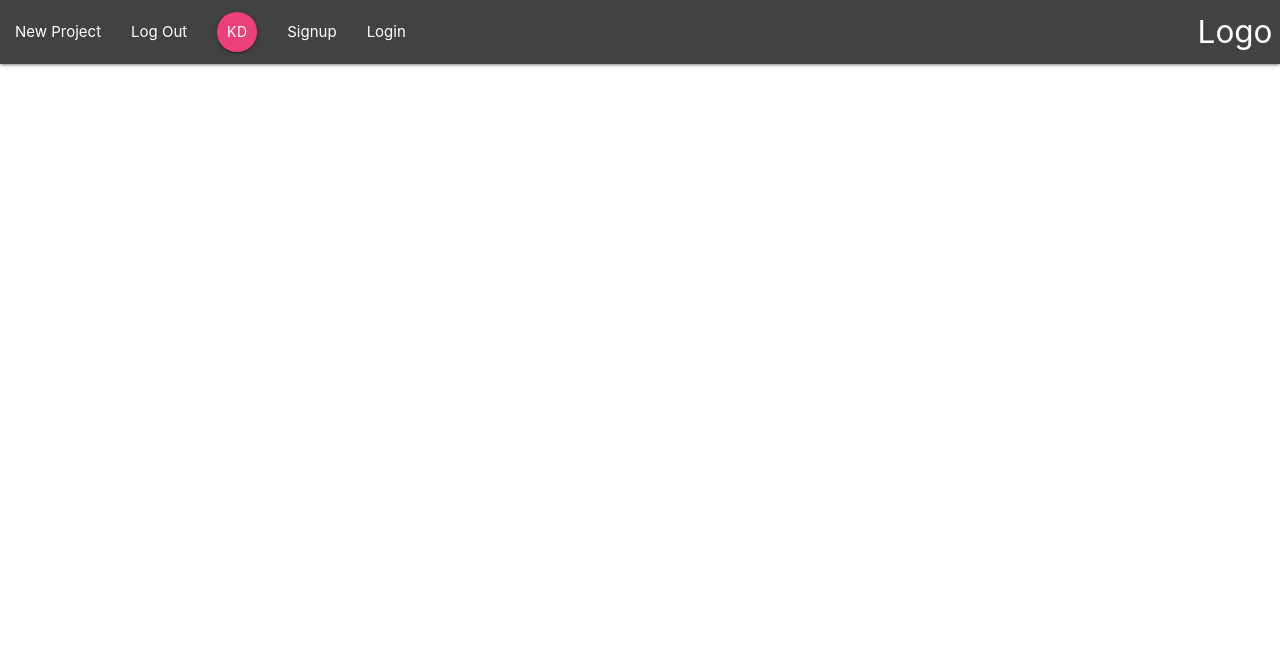
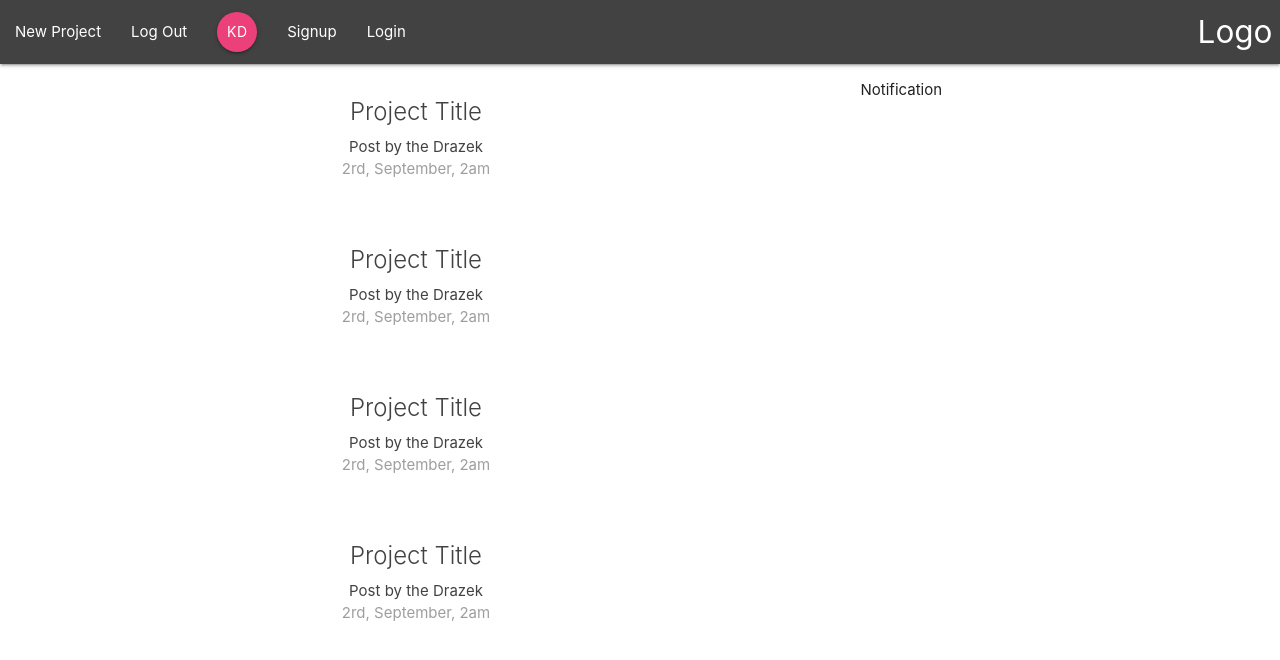
Before and after one commit to DrazekKD/React-router-API, a React (Create React App) app in the folder my-app/: page / in a window 1280 px wide. Shown: the top 660 px of the page. Built offline with nearby package versions, Linux system fonts and the light colour scheme.

Commit message:
add Dashborad and ProjectDetails Route

```diff
--- a/my-app/src/App.js
+++ b/my-app/src/App.js
@@ -1,8 +1,11 @@
 import React, { Component } from 'react';
-import {BrowserRouter} from 'react-router-dom';
+import {BrowserRouter, Switch, Route} from 'react-router-dom';
 import './App.css';
 
 import NavbarTop from './components/layout/Navbar';
+import Dashboard from './components/dashboard/Dashboard';
+import ProjectDetails from './components/projects/ProjectDetails';
+
 
 class App extends Component {
   render() {
@@ -10,6 +13,10 @@ class App extends Component {
       <BrowserRouter>
         <div className="App">
             <NavbarTop/>
+            <Switch>
+                <Route exact path='/' component={Dashboard}/>
+                <Route path='/project/:id' component={ProjectDetails}/>
+            </Switch>
         </div>
       </BrowserRouter>
     );
--- a/my-app/src/components/dashboard/Dashboard.js
+++ b/my-app/src/components/dashboard/Dashboard.js
@@ -0,0 +1,21 @@
+import React, {Component} from 'react';
+import Notification from './Notifications';
+import ProjectList from '../projects/ProjectList';
+
+class Dashboard extends Component {
+	render() {
+		return(
+			<div className="dashboard container">
+				<div className="row">
+					<div className="col s12 m6">
+						<ProjectList/>
+					</div>
+					<div className="col s12 m5 offset-m1">
+						<Notification/>
+					</div>
+				</div>
+			</div>
+		)
+	}
+}
+export default Dashboard;
--- a/my-app/src/components/dashboard/Notifications.js
+++ b/my-app/src/components/dashboard/Notifications.js
@@ -0,0 +1,11 @@
+import React from 'react';
+
+const Notification = () => {
+	return(
+		<div>
+			<p>Notification</p>
+		</div>
+	)
+};
+
+export default Notification;
--- a/my-app/src/components/projects/ProjectDetails.js
+++ b/my-app/src/components/projects/ProjectDetails.js
@@ -0,0 +1,21 @@
+import React from 'react';
+
+const ProjectDetails = (props) => {
+	const id = props.match.params.id;
+	return(
+		<div className="container section project-details">
+			<div className="card z-depth-0">
+				<div className="card-content">
+					<span className="card-title">Project Title {id}</span>
+					<p>Lorem ipsum dolor sit amet, consectetur adipisicing elit. Architecto debitis dolore, ex exercitationem magni nulla praesentium qui. Consequatur culpa cumque, debitis dolore, eaque earum esse ex hic laboriosam laudantium, mollitia non omnis pariatur perferendis quam qui similique sit velit vero!</p>
+				</div>
+				<div className="card-action gret lighten-4 grey-text">
+					<div>Post by the Drazek</div>
+					<div>2nd, September, 2am</div>
+				</div>
+			</div>
+		</div>
+	);
+};
+
+export default ProjectDetails;
--- a/my-app/src/components/projects/ProjectList.js
+++ b/my-app/src/components/projects/ProjectList.js
@@ -0,0 +1,15 @@
+import React from 'react';
+import ProjectSummary from './ProjectSummary';
+
+const ProjectList = () => {
+	return(
+		<div className='projects-list sections'>
+			<ProjectSummary/>
+			<ProjectSummary/>
+			<ProjectSummary/>
+			<ProjectSummary/>
+		</div>
+	);
+};
+
+export default ProjectList;
--- a/my-app/src/components/projects/ProjectSummary.js
+++ b/my-app/src/components/projects/ProjectSummary.js
@@ -0,0 +1,15 @@
+import React from 'react';
+
+const ProjectSummary = () => {
+	return (
+		<div className="card z-depth-0 project-summary">
+			<div className="card-content grey-text text-darken-3">
+				<span className='card-title'>Project Title</span>
+				<p>Post by the Drazek</p>
+				<p className='grey-text'>2rd, September, 2am</p>
+			</div>
+		</div>
+	)
+};
+
+export default ProjectSummary;
```
Also changed, not shown: 1 other file (tests, documents, lock files or other folders).
